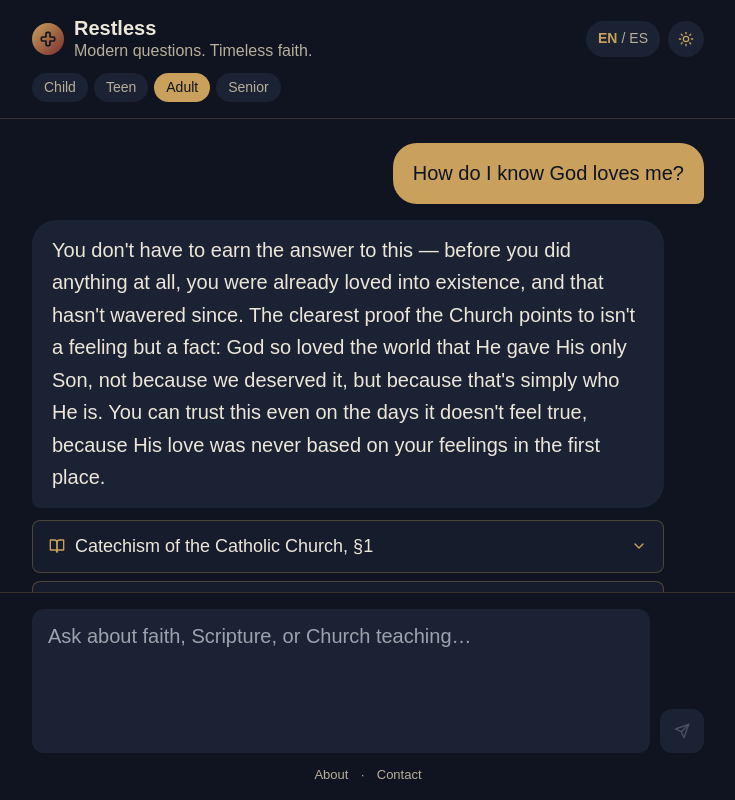
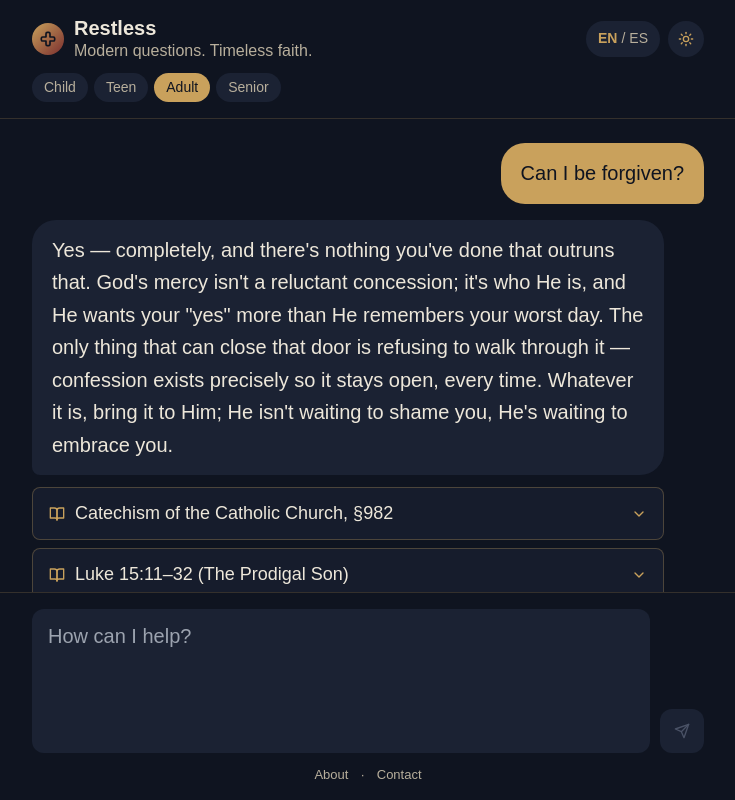
Before and after one commit to gitMark80/restless, a React (Vite) app: page / in a window 1280 px wide. Shown: the whole page, without its empty margins (272-1007 px from the left). Built offline with nearby package versions, Linux system fonts and the light colour scheme.

Commit message:
Update App.jsx

```diff
--- a/src/App.jsx
+++ b/src/App.jsx
@@ -44,7 +44,7 @@ const STRINGS = {
   en: {
     tagline: "Modern questions. Timeless faith.",
     ageLabels: { Child: "Child", Teen: "Teen", Adult: "Adult", Senior: "Senior" },
-    placeholder: "Ask about faith, Scripture, or Church teaching…",
+    placeholder: "How can I help?",
     retryError: "That didn't come through. Tap send again to retry.",
     langToggleLabel: "Switch to Spanish",
     shareLabel: "Share this question and answer",
@@ -65,7 +65,7 @@ const STRINGS = {
   es: {
     tagline: "Preguntas modernas. Fe eterna.",
     ageLabels: { Child: "Niño", Teen: "Adolescente", Adult: "Adulto", Senior: "Mayor" },
-    placeholder: "Pregunta sobre la fe, la Escritura o la enseñanza de la Iglesia…",
+    placeholder: "¿Cómo puedo ayudar?",
     retryError: "Eso no llegó. Toca enviar para volver a intentarlo.",
     langToggleLabel: "Cambiar a inglés",
     shareLabel: "Compartir esta pregunta y respuesta",
@@ -87,41 +87,41 @@ const STRINGS = {
 
 const SEED_MESSAGES = {
   en: [
-    { id: 1, role: "user", text: "How do I know God loves me?" },
+    { id: 1, role: "user", text: "Can I be forgiven?" },
     {
       id: 2,
       role: "companion",
-      text: "You don't have to earn the answer to this — before you did anything at all, you were already loved into existence, and that hasn't wavered since. The clearest proof the Church points to isn't a feeling but a fact: God so loved the world that He gave His only Son, not because we deserved it, but because that's simply who He is. You can trust this even on the days it doesn't feel true, because His love was never based on your feelings in the first place.",
+      text: "Yes — completely, and there's nothing you've done that outruns that. God's mercy isn't a reluctant concession; it's who He is, and He wants your \"yes\" more than He remembers your worst day. The only thing that can close that door is refusing to walk through it — confession exists precisely so it stays open, every time. Whatever it is, bring it to Him; He isn't waiting to shame you, He's waiting to embrace you.",
       sources: [
         {
-          label: "Catechism of the Catholic Church, §1",
+          label: "Catechism of the Catholic Church, §982",
           detail:
-            "Teaches that God, in infinite love, freely created man to share in his own blessed life, and constantly draws every person toward himself.",
+            "Teaches that there is no sin, however serious, that the Church cannot forgive, and that anyone who is honestly repentant can confidently hope for God's mercy.",
         },
         {
-          label: "John 3:16",
+          label: "Luke 15:11–32 (The Prodigal Son)",
           detail:
-            "Describes God's love for the world as the reason he gave his only Son, so that everyone who believes in him might have eternal life.",
+            "Describes a father running to embrace his returning son before a word of apology is even finished, showing how eagerly God receives anyone who turns back to him.",
         },
       ],
     },
   ],
   es: [
-    { id: 1, role: "user", text: "¿Cómo sé que Dios me ama?" },
+    { id: 1, role: "user", text: "¿Puedo ser perdonado?" },
     {
       id: 2,
       role: "companion",
-      text: "No tienes que ganarte la respuesta a esto — antes de que hicieras nada, ya eras amado hacia la existencia, y eso no ha cambiado desde entonces. La prueba más clara que señala la Iglesia no es un sentimiento, sino un hecho: Dios amó tanto al mundo que entregó a su Hijo único, no porque lo mereciéramos, sino porque así es Él. Puedes confiar en esto incluso en los días en que no lo sientas, porque su amor nunca dependió de tus sentimientos.",
+      text: "Sí — por completo, y no hay nada que hayas hecho que esté fuera del alcance de eso. La misericordia de Dios no es una concesión a regañadientes; es quien Él es, y desea tu \"sí\" más de lo que recuerda tu peor día. Lo único que puede cerrar esa puerta es negarte a cruzarla — la confesión existe precisamente para que permanezca abierta, cada vez. Sea lo que sea, llévaselo a Él; no está esperando para avergonzarte, está esperando para abrazarte.",
       sources: [
         {
-          label: "Catecismo de la Iglesia Católica, §1",
+          label: "Catecismo de la Iglesia Católica, §982",
           detail:
-            "Enseña que Dios, en su amor infinito, creó libremente al hombre para compartir su propia vida bienaventurada, y atrae constantemente a cada persona hacia sí.",
+            "Enseña que no hay pecado, por grave que sea, que la Iglesia no pueda perdonar, y que quien se arrepiente sinceramente puede esperar con confianza la misericordia de Dios.",
         },
         {
-          label: "Juan 3:16",
+          label: "Lucas 15:11–32 (El Hijo Pródigo)",
           detail:
-            "Describe el amor de Dios por el mundo como la razón por la que entregó a su Hijo único, para que todo el que crea en él tenga vida eterna.",
+            "Describe a un padre que corre a abrazar a su hijo que regresa antes de que termine de pedir perdón, mostrando cuán ansiosamente recibe Dios a quien vuelve a él.",
         },
       ],
     },
```
